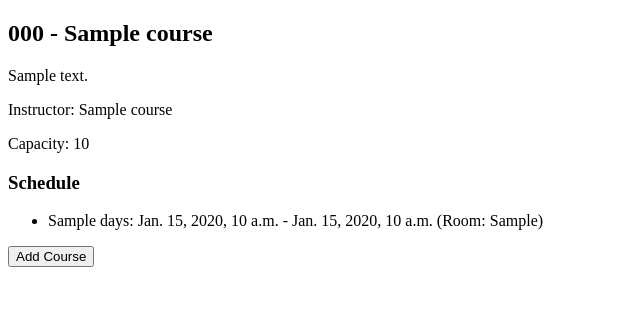
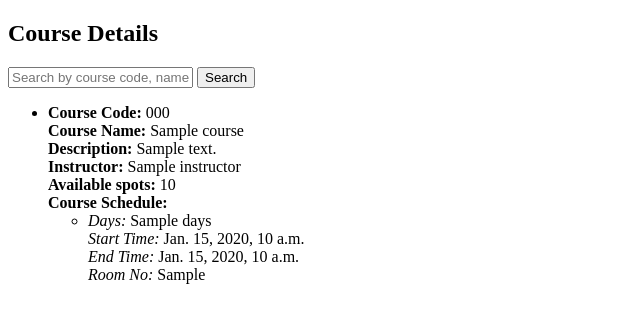
Before and after one commit to UmerNoor-cmd/Django-WebApp, a Django app: template courses/templates/course_detail.html in a window 1280 px wide. Shown: the top 323 px of the page, without its empty margins (0-640 px from the left). Run offline with Django 3.2, Linux system fonts and the light colour scheme; the template is opened without the code that fills it: most values are stand-ins (such as "Sample title", 1, 10 or a date in 2020).

Commit message:
func 5 done

```diff
--- a/courses/templates/course_detail.html
+++ b/courses/templates/course_detail.html
@@ -1,22 +1,33 @@
 <!DOCTYPE html>
 <html>
 <head>
-    <title>Course Detail</title>
+    <title>Course Details</title>
 </head>
 <body>
-    <h2>{{ course.course_code }} - {{ course.course_name }}</h2>
-    <p>{{ course.description }}</p>
-    <p>Instructor: {{ course.instructor_name }}</p>
-    <p>Capacity: {{ course.capacity }}</p>
-    <h3>Schedule</h3>
+    <h2>Course Details</h2>
+    <form method="GET" action="{% url 'course_detail' %}">
+        <input type="text" name="q" placeholder="Search by course code, name, or instructor">
+        <button type="submit">Search</button>
+    </form>
     <ul>
-        {% for schedule in schedules %}
-            <li>{{ schedule.days }}: {{ schedule.start_time }} - {{ schedule.end_time }} (Room: {{ schedule.room_no }})</li>
+        {% for course in courses %}
+            <li>
+                <strong>Course Code:</strong> {{ course.code }}<br>
+                <strong>Course Name:</strong> {{ course.name }}<br>
+                <strong>Description:</strong> {{ course.description }}<br>
+                <strong>Instructor:</strong> {{ course.instructor }}<br>
+                <strong>Available spots:</strong> {{ course.capacity }}<br>
+                <strong>Course Schedule:</strong> <br>
+                <ul>
+                    <li>
+                        <em>Days:</em> {{ course.schedule.days }}<br>
+                        <em>Start Time:</em> {{ course.schedule.start_time }}<br>
+                        <em>End Time:</em> {{ course.schedule.end_time }}<br>
+                        <em>Room No:</em> {{ course.schedule.room_no }}
+                    </li>
+                </ul><br><br>
+            </li>
         {% endfor %}
     </ul>
-    <form method="post" action="{% url 'add_course' course.id %}">
-        {% csrf_token %}
-        <button type="submit">Add Course</button>
-    </form>
 </body>
 </html>
--- a/courses/templates/course_search.html
+++ b/courses/templates/course_search.html
@@ -31,6 +31,7 @@
                             </li>
                         </ul>
                     </li>
+
                 {% endfor %}
             </ul>
         {% else %}
@@ -43,5 +44,9 @@
         {% csrf_token %}
         <button type="submit" name="action" value="addcourse">Add a Course</button>
     </form>
+    <form method="GET" action="{% url 'course_detail' %}">
+        <button type="submit">View All Course Details</button>
+    </form>
+
 </body>
 </html>
--- a/courses/urls.py
+++ b/courses/urls.py
@@ -5,9 +5,9 @@
 urlpatterns = [
     path('', views.login_or_register, name='login_or_register'),  # Add this line
     path('course_search/', views.course_search, name='course_search'),
-  path('course_detail/<int:course_id>/', views.course_detail, name='course_detail'),
     path('register_courses/', register_courses, name='register_courses'),
 
+    path('course_detail/', views.course_detail, name='course_detail'),
     path('add_course/', add_course, name='add_course'),
     path('view_schedule/', views.view_schedule, name='view_schedule'),
 ]
```
Also changed, not shown: courses/views.py (+13 -9 lines).
